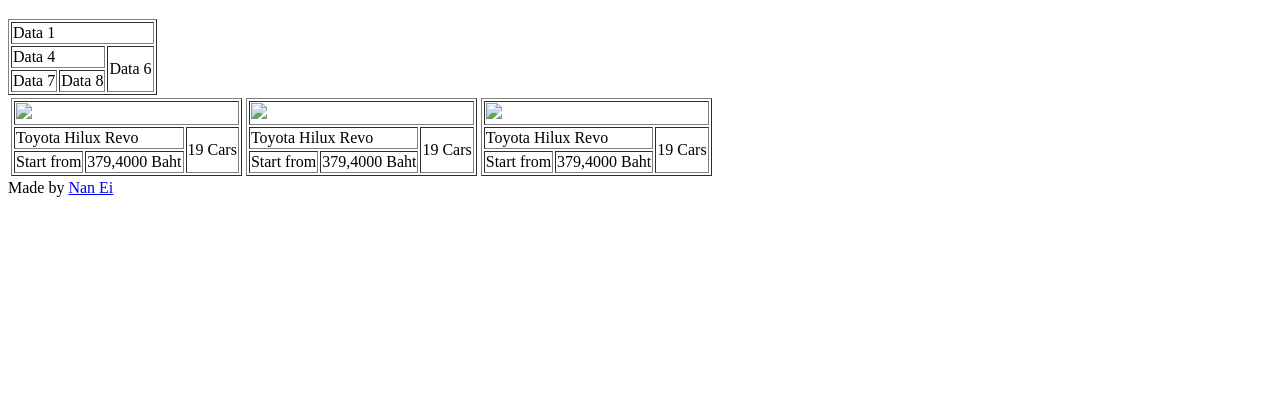
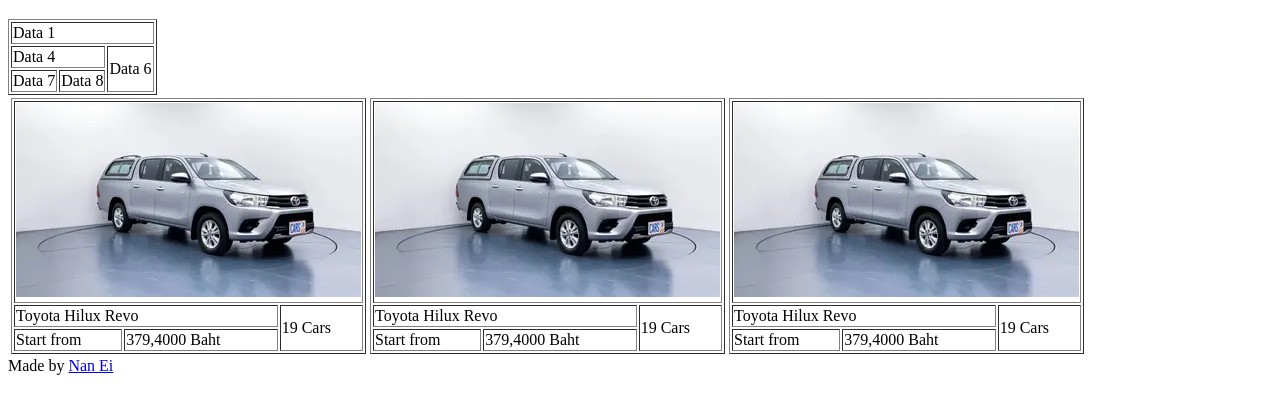
Before and after one commit to naneishwesin/eishwesinhlaing.gitub.io, a plain HTML site: page index.html in a window 1280 px wide. Shown: the part 61-474 px from the top of the page. Drawn offline with Linux system fonts and the light colour scheme.

Commit message:
Update index.html

```diff
--- a/index.html
+++ b/index.html
@@ -30,7 +30,7 @@
           <table border="1">
             <tr>
               <td colspan="3">
-                <img src="image/car.webp">
+                <img src="images/car.webp">
               </td>
             </tr>
             <tr>
@@ -48,7 +48,7 @@
           <table border="1">
             <tr>
               <td colspan="3">
-                <img src="image/car.webp">
+                <img src="images/car.webp">
               </td>
             </tr>
             <tr>
@@ -66,7 +66,7 @@
           <table border="1">
             <tr>
               <td colspan="3">
-                <img src="image/car.webp">
+                <img src="images/car.webp">
               </td>
             </tr>
             <tr>
```
